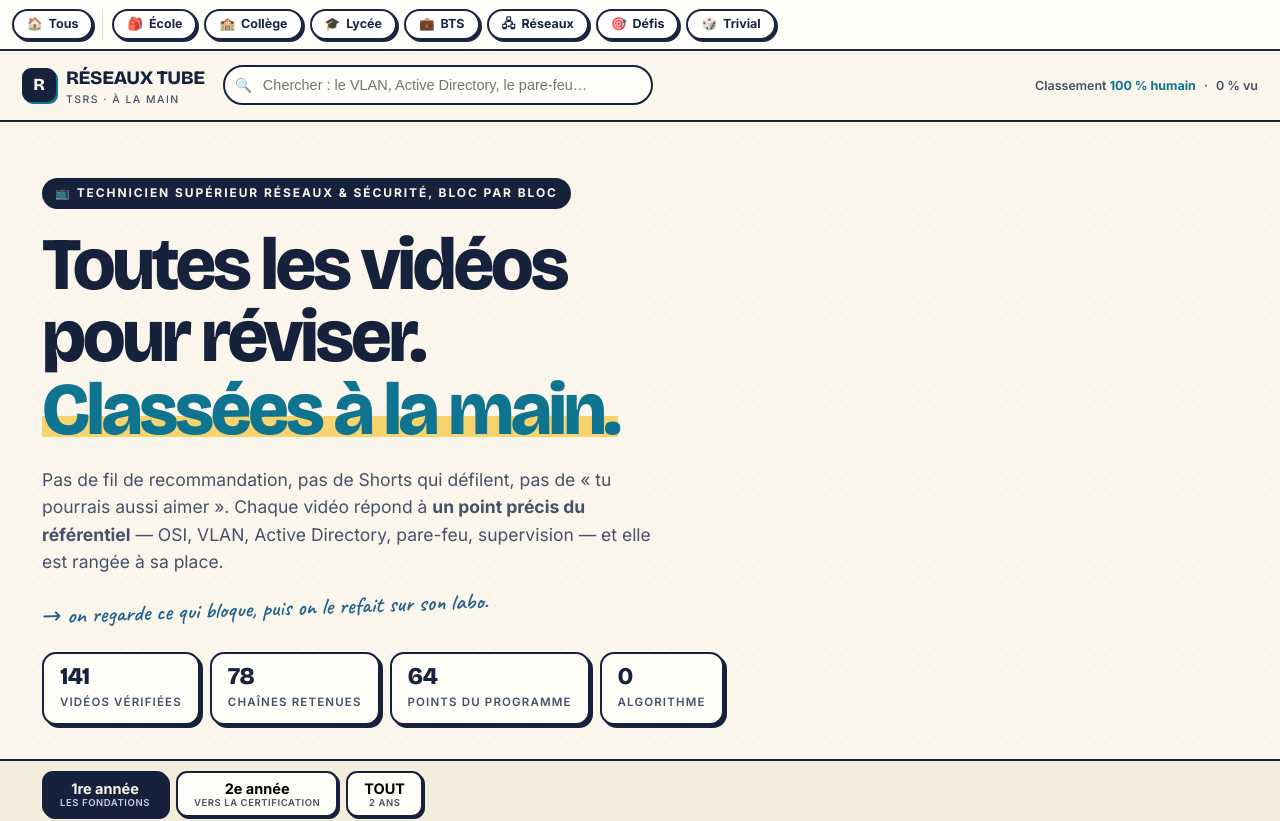
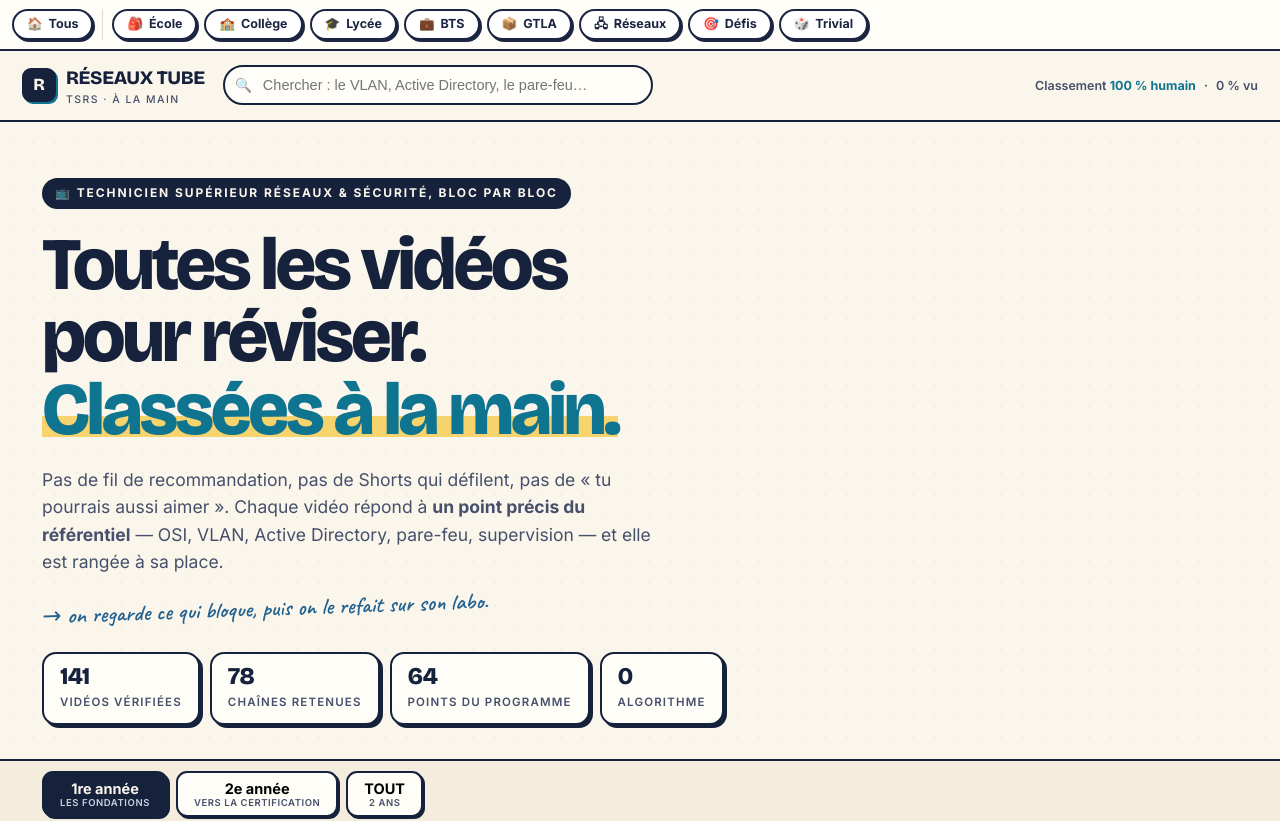
Before and after one commit to hassanijacques-boop/reseaux-tube, a plain HTML site: page index.html in a window 1280 px wide. Shown: the top 821 px of the page. Drawn offline with nearby package versions, Linux system fonts and the light colour scheme.

Commit message:
Pastille GTLA

```diff
--- a/index.html
+++ b/index.html
@@ -207,7 +207,7 @@ footer b{color:var(--ink)}
   background:linear-gradient(90deg,rgba(255,253,247,0),#FFFDF7 78%);border-radius:0}
 @media(max-width:620px){.tubebar{padding:8px 10px;gap:6px}.tubebar a{padding:6px 11px;font-size:11.5px}}
 </style>
-<nav class="tubebar" aria-label="Navigation entre les sites"><a href="https://hassanijacques-boop.github.io/tube/" title="l'ensemble des niveaux"><span class="num">🏠</span>Tous</a><span class="sep"></span><a href="https://hassanijacques-boop.github.io/ecoletube/" title="CP → CM2"><span class="num">🎒</span>École</a><a href="https://hassanijacques-boop.github.io/college-tube/" title="6e → 3e"><span class="num">🏫</span>Collège</a><a href="https://hassanijacques-boop.github.io/lycee-tube/" title="2de → Tle"><span class="num">🎓</span>Lycée</a><a href="https://hassanijacques-boop.github.io/bts-tube/" title="GME"><span class="num">💼</span>BTS</a><a href="https://hassanijacques-boop.github.io/reseaux-tube/" on aria-current="page" title="TSRS"><span class="num">🖧</span>Réseaux</a><a href="https://hassanijacques-boop.github.io/defi-ecole/" title="réviser en jouant"><span class="num">🎯</span>Défis</a><a href="https://hassanijacques-boop.github.io/defi-ecole/trivial.html" title="Le Trivial des questions générales"><span class="num">🎲</span>Trivial</a><span class="fade"></span></nav>
+<nav class="tubebar" aria-label="Navigation entre les sites"><a href="https://hassanijacques-boop.github.io/tube/" title="l'ensemble des niveaux"><span class="num">🏠</span>Tous</a><span class="sep"></span><a href="https://hassanijacques-boop.github.io/ecoletube/" title="CP → CM2"><span class="num">🎒</span>École</a><a href="https://hassanijacques-boop.github.io/college-tube/" title="6e → 3e"><span class="num">🏫</span>Collège</a><a href="https://hassanijacques-boop.github.io/lycee-tube/" title="2de → Tle"><span class="num">🎓</span>Lycée</a><a href="https://hassanijacques-boop.github.io/bts-tube/" title="GME"><span class="num">💼</span>BTS</a><a href="https://hassanijacques-boop.github.io/gtla-tube/" title="BTS GTLA"><span class="num">📦</span>GTLA</a><a href="https://hassanijacques-boop.github.io/reseaux-tube/" on aria-current="page" title="TSRS"><span class="num">🖧</span>Réseaux</a><a href="https://hassanijacques-boop.github.io/defi-ecole/" title="réviser en jouant"><span class="num">🎯</span>Défis</a><a href="https://hassanijacques-boop.github.io/defi-ecole/trivial.html" title="Le Trivial des questions générales"><span class="num">🎲</span>Trivial</a><span class="fade"></span></nav>
 
 <header class="top">
   <div class="brand"><span class="mark">R</span><span>RÉSEAUX TUBE<small>TSRS · à la main</small></span></div>
```
Also changed, not shown: template.html (+1 -1 lines).
